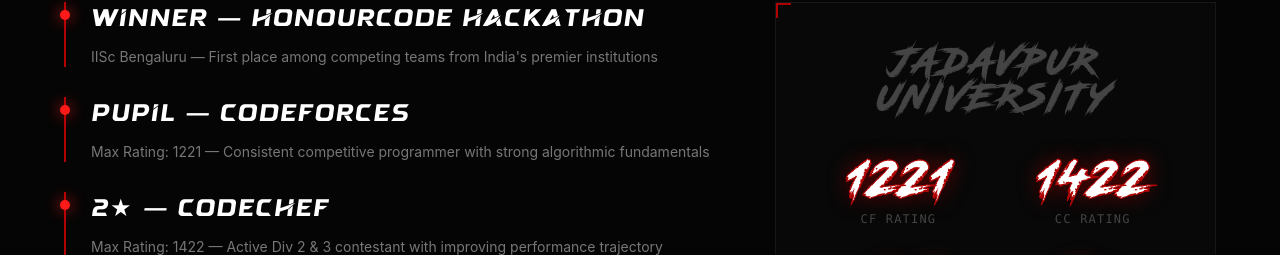
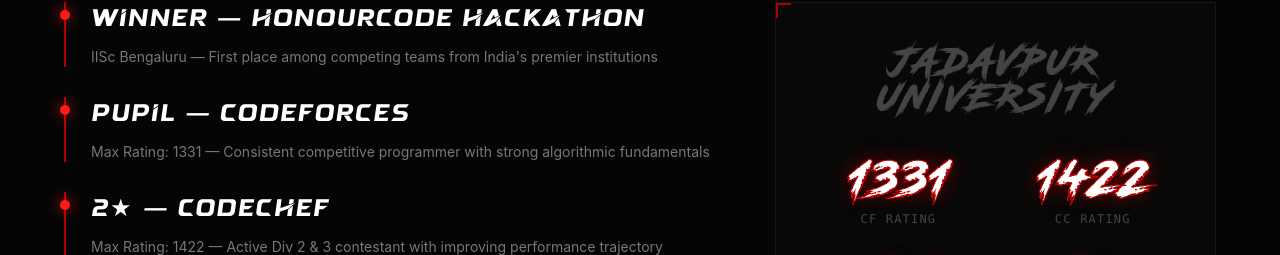
Before and after one commit to AnkitCodesJU/ankit_roy, a Next.js app: page / in a window 1280 px wide. Shown: the part 2784-3039 px from the top of the page. Built offline with nearby package versions, Linux system fonts and the light colour scheme; a web font is replaced by a local one.

Commit message:
Chnaged Achievement section

```diff
--- a/app/components/Achievements.jsx
+++ b/app/components/Achievements.jsx
@@ -9,7 +9,7 @@
   },
   {
     title: "Pupil — Codeforces",
-    desc: "Max Rating: 1221 — Consistent competitive programmer with strong algorithmic fundamentals",
+    desc: "Max Rating: 1331 — Consistent competitive programmer with strong algorithmic fundamentals",
   },
   {
     title: "2★ — CodeChef",
@@ -22,7 +22,7 @@
 ];
 
 const stats = [
-  { val: "1221", lbl: "CF RATING" },
+  { val: "1331", lbl: "CF RATING" },
   { val: "1422", lbl: "CC RATING" },
   { val: "1W", lbl: "HACKATHONS" },
   { val: "3+", lbl: "PROJECTS" },
```
